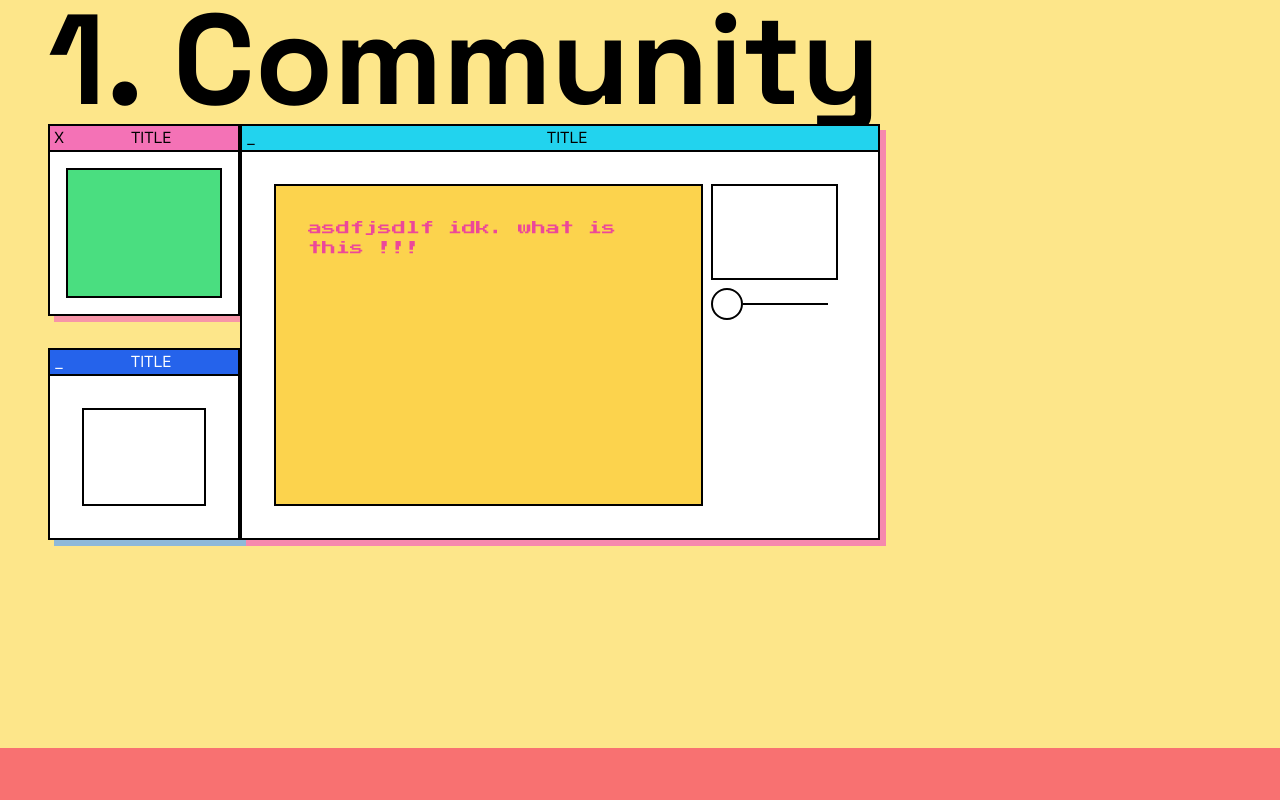
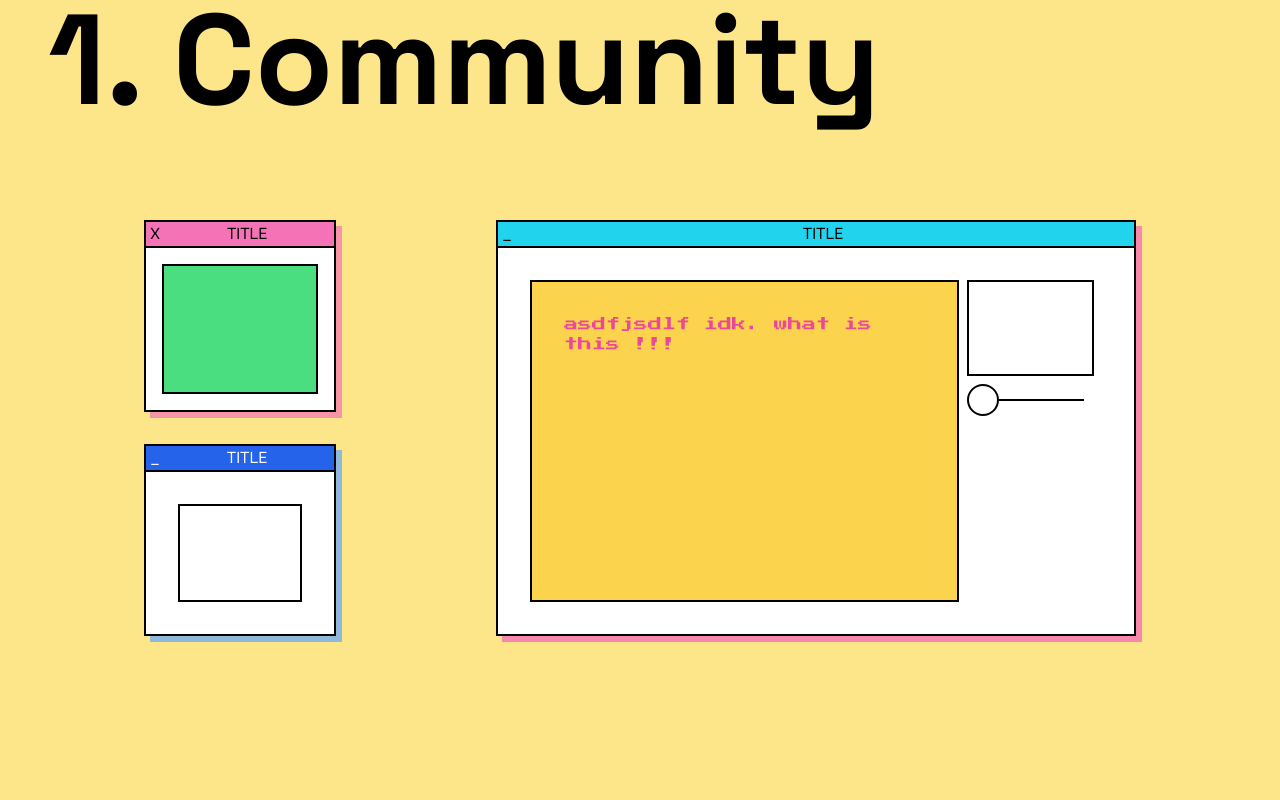
Before and after one commit to purduehackers/site, a Next.js app: page / in a window 1280 px wide. Shown: the part 1660-2460 px from the top of the page. Built offline with nearby package versions, Linux system fonts and the light colour scheme.

Commit message:
formatting

```diff
--- a/components/community.tsx
+++ b/components/community.tsx
@@ -9,8 +9,8 @@ const Community = () => {
     <div className="bg-amber-200 min-h-screen">
       <div className="flex flex-col sm:p-12">
         <h1 className="text-5xl sm:text-9xl font-bold">1. Community</h1>
-        <div className="flex">
-          <div className="flex flex-col">
+        <div className="flex w-full justify-between p-24">
+          <div className="flex flex-col justify-between">
             <Draggable disabled={!draggable} handle=".handle">
               <div className="w-48 border-2 border-black flex flex-col justify-between items-center bg-white
                   h-48 mt-8 sm:mt-0 mb-4 sm:mb-8 shadow-email shadow-pink-400/70">
```
